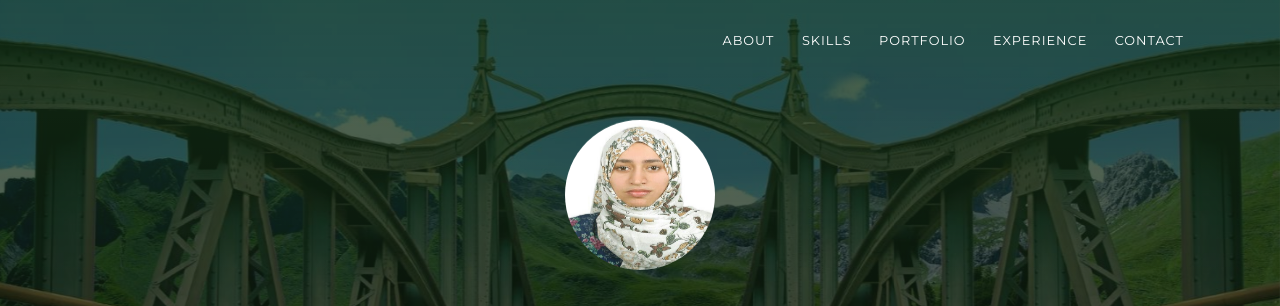
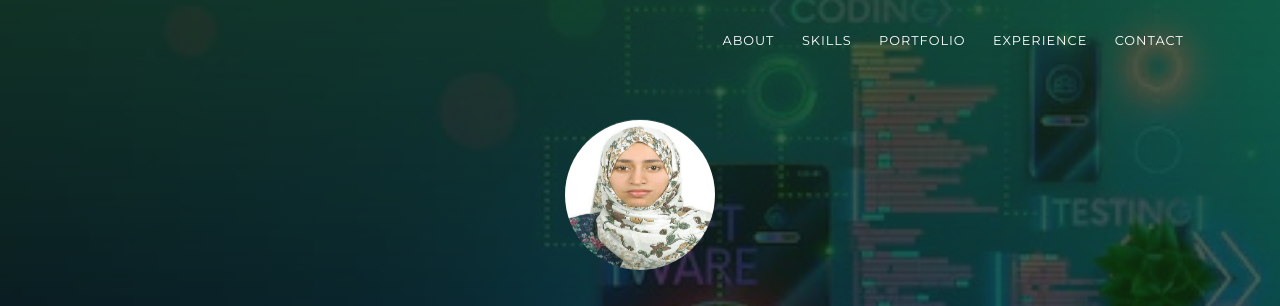
Before and after one commit to Jaseera/jaseera.github.io, a plain HTML site: page index.html in a window 1280 px wide. Shown: the top 306 px of the page. Drawn offline with Linux system fonts and the light colour scheme.

Commit message:
bgd change

```diff
--- a/index.html
+++ b/index.html
@@ -34,7 +34,7 @@
 <div class="profile-page">
   <div class="wrapper">
     <div class="page-header page-header-small" filter-color="green">
-      <div class="page-header-image" data-parallax="true" style="background-image: url('images/cc-bg-1.jpg');"></div>
+      <div class="page-header-image" data-parallax="true" style="background-image: url('images/bgd.jpg');"></div>
       <div class="container">
         <div class="content-center">
           <div class="cc-profile-image"><a href="#"><img src="images/jaseera.jpg" alt="Image"/></a></div>
```
Also changed, not shown: images/bgd.jpg (added).
